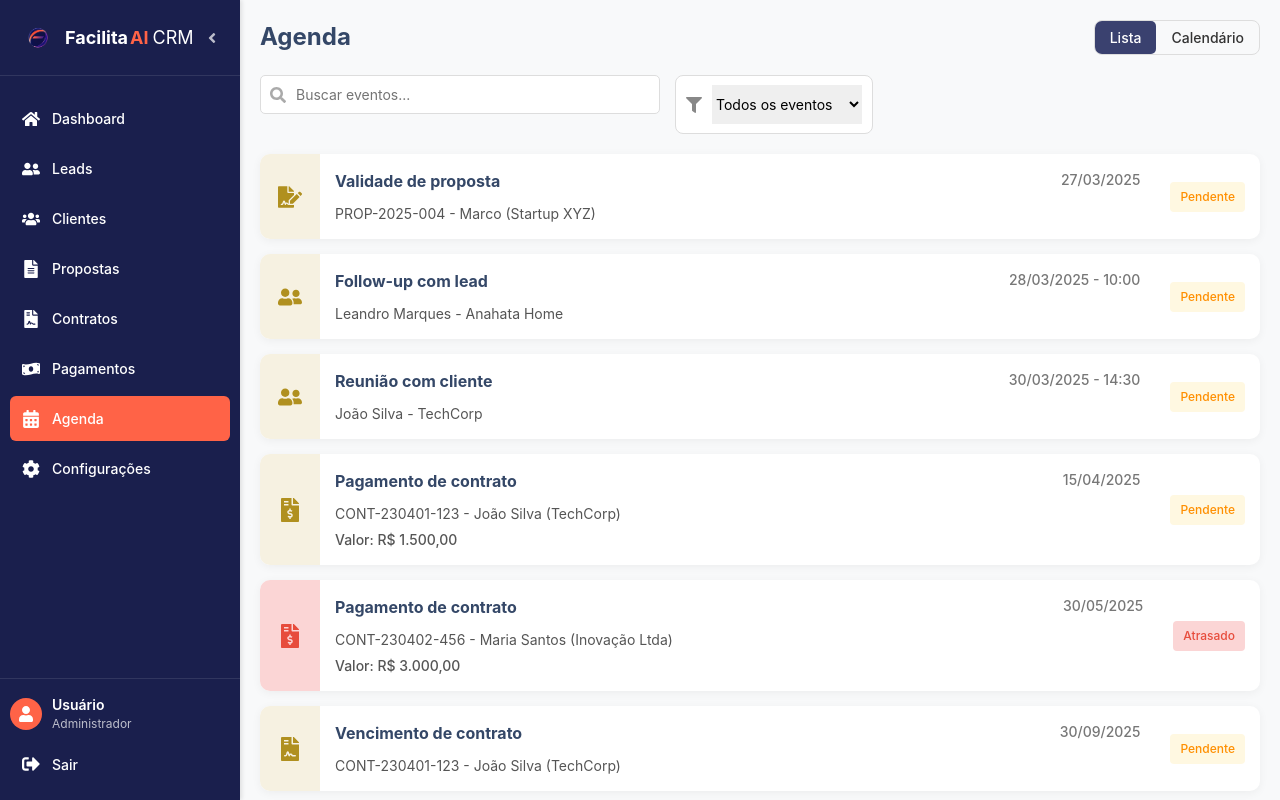
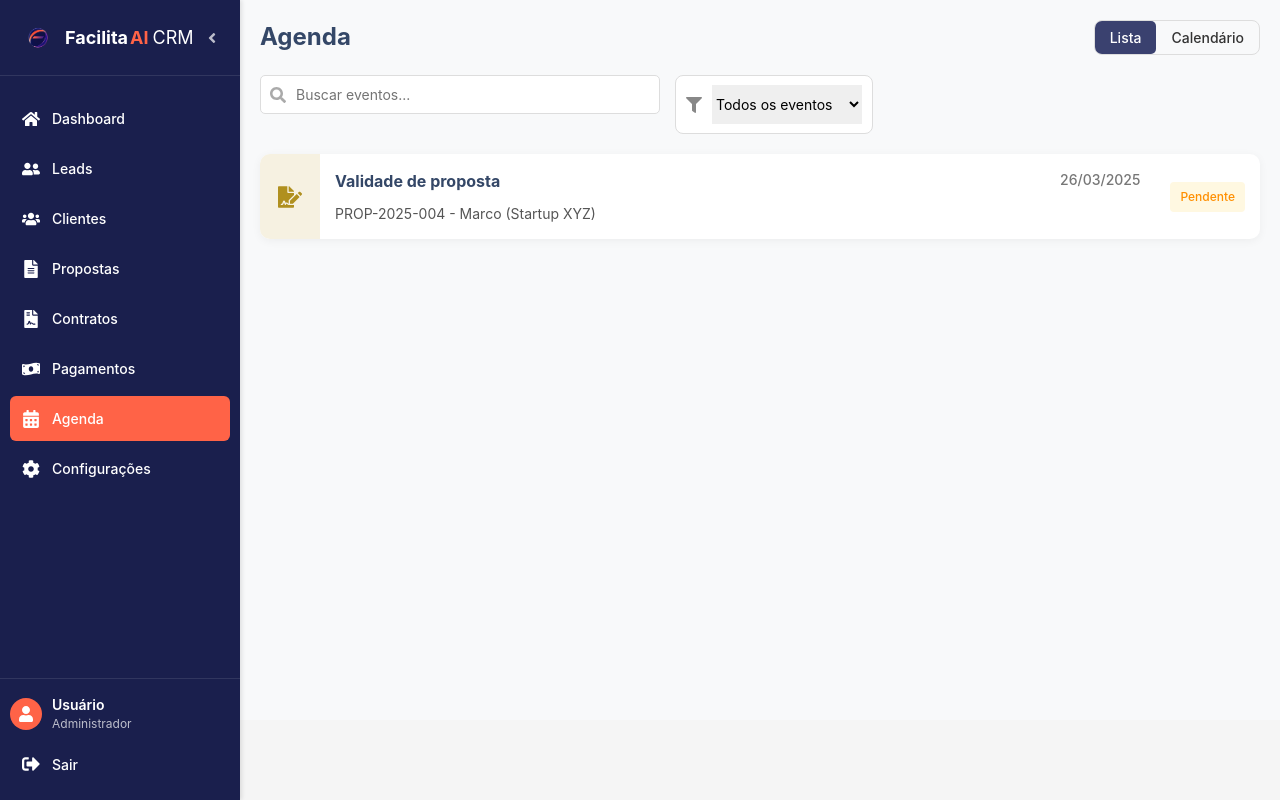
Before and after one commit to rodncb/crm-facilitaai, a React (Vite) app: page /agenda in a window 1280 px wide. Built offline with nearby package versions, Linux system fonts and the light colour scheme; sample sign-in values are in the browser's storage.

Commit message:
Removidas credenciais da tela de login e corrigida agenda para mostrar apenas dados reais

```diff
--- a/src/pages/Agenda.jsx
+++ b/src/pages/Agenda.jsx
@@ -19,17 +19,15 @@ const Agenda = () => {
     new Date().getFullYear()
   );
   const [termoBusca, setTermoBusca] = useState("");
+  const [eventosFiltrados, setEventosFiltrados] = useState([]);
 
   // Carregar dados reais do sistema
   useEffect(() => {
     carregarEventos();
   }, []);
 
-  // Função para carregar eventos de todas as fontes
+  // Função para carregar os eventos (simulados e reais)
   const carregarEventos = () => {
-    try {
-      // Iniciar com array vazio
-      let todosEventos = [];
     let proximoId = 1;
 
     // Adicionar a proposta real do Marco
@@ -38,181 +36,19 @@ const Agenda = () => {
       tipo: "proposta",
       titulo: "Validade de proposta",
       descricao: "PROP-2025-004 - Marco (Startup XYZ)",
-        data: "2025-03-27", // Data de validade da proposta
+      data: "2025-03-26", // Data de validade da proposta (corrigida para 26/03/2025)
       status: "pendente",
       link: "/propostas",
       icone: <FaFileSignature />,
       isReal: true, // Flag para identificar dados reais
     };
 
-      todosEventos.push(propostaMarco);
+    // Apenas incluir o evento real
+    const todosEventos = [propostaMarco];
 
-      // 1. Carregar pagamentos simulados para demonstração
-      const pagamentosDemonstracao = [
-        {
-          id: proximoId++,
-          tipo: "pagamento",
-          titulo: "Pagamento de contrato",
-          descricao: "CONT-230401-123 - João Silva (TechCorp)",
-          data: "2025-04-15",
-          status: "pendente",
-          valorAssociado: "R$ 1.500,00",
-          link: "/pagamentos",
-          icone: <FaFileInvoiceDollar />,
-          isDemo: true,
-        },
-        {
-          id: proximoId++,
-          tipo: "pagamento",
-          titulo: "Pagamento de contrato",
-          descricao: "CONT-230402-456 - Maria Santos (Inovação Ltda)",
-          data: "2025-05-30",
-          status: "atrasado",
-          valorAssociado: "R$ 3.000,00",
-          link: "/pagamentos",
-          icone: <FaFileInvoiceDollar />,
-          isDemo: true,
-        },
-      ];
-
-      // 2. Adicionar reuniões simuladas para demonstração
-      const reunioesDemonstracao = [
-        {
-          id: proximoId++,
-          tipo: "reuniao",
-          titulo: "Follow-up com lead",
-          descricao: "Leandro Marques - Anahata Home",
-          data: "2025-03-28",
-          hora: "10:00",
-          status: "pendente",
-          link: "/leads",
-          icone: <FaUserFriends />,
-          isDemo: true,
-        },
-        {
-          id: proximoId++,
-          tipo: "reuniao",
-          titulo: "Reunião com cliente",
-          descricao: "João Silva - TechCorp",
-          data: "2025-03-30",
-          hora: "14:30",
-          status: "pendente",
-          link: "/clientes",
-          icone: <FaUserFriends />,
-          isDemo: true,
-        },
-      ];
-
-      // 3. Adicionar contratos simulados para demonstração
-      const contratosDemonstracao = [
-        {
-          id: proximoId++,
-          tipo: "contrato",
-          titulo: "Vencimento de contrato",
-          descricao: "CONT-230401-123 - João Silva (TechCorp)",
-          data: "2025-09-30",
-          status: "pendente",
-          link: "/contratos",
-          icone: <FaFileContract />,
-          isDemo: true,
-        },
-      ];
-
-      // Adicionar todos os eventos de demonstração à lista
-      todosEventos = todosEventos.concat(
-        pagamentosDemonstracao,
-        reunioesDemonstracao,
-        contratosDemonstracao
-      );
-
-      // Verificar se há o filtro especial para mostrar apenas dados reais
-      // (pode ser ativado depois, se necessário)
-      const mostrarApenasReais = false;
-      if (mostrarApenasReais) {
-        todosEventos = todosEventos.filter((evento) => evento.isReal === true);
-      }
-
+    // Definir estado com eventos
     setEventos(todosEventos);
-      console.log("Eventos carregados:", todosEventos);
-    } catch (error) {
-      console.error("Erro ao carregar eventos:", error);
-      // Em caso de erro, usar dados de exemplo
-      setEventos(gerarEventosExemplo());
-    }
-  };
-
-  // Verificar status do evento baseado na data
-  const verificarStatusEvento = (dataStr, statusOriginal = null) => {
-    // Se já tiver um status definido como "concluído" ou "aprovado", manter
-    if (statusOriginal === "aprovada" || statusOriginal === "pago") {
-      return "concluido";
-    }
-
-    // Se já tiver status definido como "recusada", manter como "atrasado"
-    if (statusOriginal === "recusada") {
-      return "atrasado";
-    }
-
-    const hoje = new Date();
-    const data = new Date(dataStr);
-
-    // Se a data for anterior a hoje, está atrasado
-    if (data < hoje) {
-      return "atrasado";
-    }
-
-    // Se for dentro dos próximos 7 dias, é pendente
-    const seteDiasDepois = new Date(hoje);
-    seteDiasDepois.setDate(hoje.getDate() + 7);
-
-    if (data <= seteDiasDepois) {
-      return "pendente";
-    }
-
-    // Se for mais que 7 dias no futuro, também é pendente (mas poderia ser outro status)
-    return "pendente";
-  };
-
-  // Função para gerar eventos de exemplo como fallback
-  const gerarEventosExemplo = () => {
-    const dataAtual = new Date();
-    const ano = dataAtual.getFullYear();
-    const mes = dataAtual.getMonth();
-
-    return [
-      {
-        id: 1,
-        tipo: "pagamento",
-        titulo: "Pagamento de contrato",
-        descricao: "CONT-230401-123 - João Silva (TechCorp)",
-        data: `${ano}-${String(mes + 1).padStart(2, "0")}-15`,
-        status: "pendente",
-        valorAssociado: "R$ 1.500,00",
-        link: "/pagamentos",
-        icone: <FaFileInvoiceDollar />,
-      },
-      {
-        id: 2,
-        tipo: "reuniao",
-        titulo: "Follow-up com cliente",
-        descricao: "Maria Santos - Inovação Ltda",
-        data: `${ano}-${String(mes + 1).padStart(2, "0")}-20`,
-        hora: "15:45",
-        status: "pendente",
-        link: "/clientes",
-        icone: <FaUserFriends />,
-      },
-      {
-        id: 3,
-        tipo: "contrato",
-        titulo: "Vencimento de contrato",
-        descricao: "CONT-230401-123 - João Silva (TechCorp)",
-        data: `${ano}-${String(mes + 2).padStart(2, "0")}-10`,
-        status: "pendente",
-        link: "/contratos",
-        icone: <FaFileContract />,
-      },
-    ];
+    setEventosFiltrados(todosEventos);
   };
 
   const formatarData = (dataStr) => {
@@ -239,7 +75,8 @@ const Agenda = () => {
   };
 
   // Filtrar eventos por tipo e termo de busca
-  const eventosFiltrados = eventos.filter((evento) => {
+  useEffect(() => {
+    const filtrados = eventos.filter((evento) => {
       // Filtrar por tipo
       const matchTipo = filtroTipo === "todos" || evento.tipo === filtroTipo;
 
@@ -251,6 +88,9 @@ const Agenda = () => {
 
       return matchTipo && matchBusca;
     });
+
+    setEventosFiltrados(filtrados);
+  }, [eventos, filtroTipo, termoBusca]);
 
   // Ordenar eventos por data
   const eventosOrdenados = [...eventosFiltrados].sort((a, b) => {
--- a/src/pages/Login.jsx
+++ b/src/pages/Login.jsx
@@ -126,16 +126,6 @@ const Login = () => {
             {loading ? "Autenticando..." : "Entrar"}
           </button>
         </form>
-
-        <div className="login-footer">
-          <p>Credenciais de acesso:</p>
-          <p>
-            <strong>Email:</strong> rodrigo@facilitaai.com.br
-          </p>
-          <p>
-            <strong>Senha:</strong> FacilitaAI@2023
-          </p>
-        </div>
       </div>
     </div>
   );
```
Lines whose indentation alone changed are shown as unchanged.
